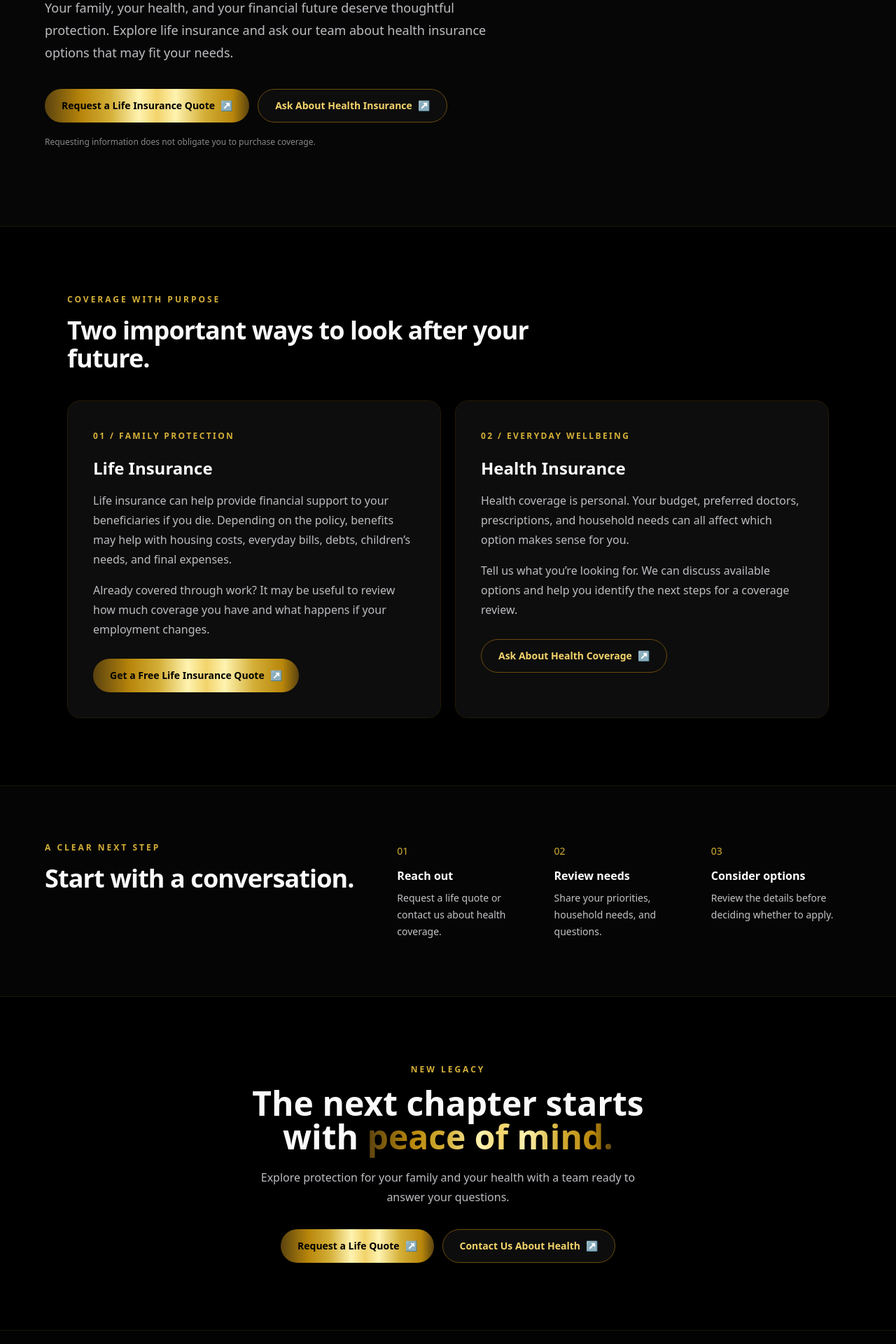
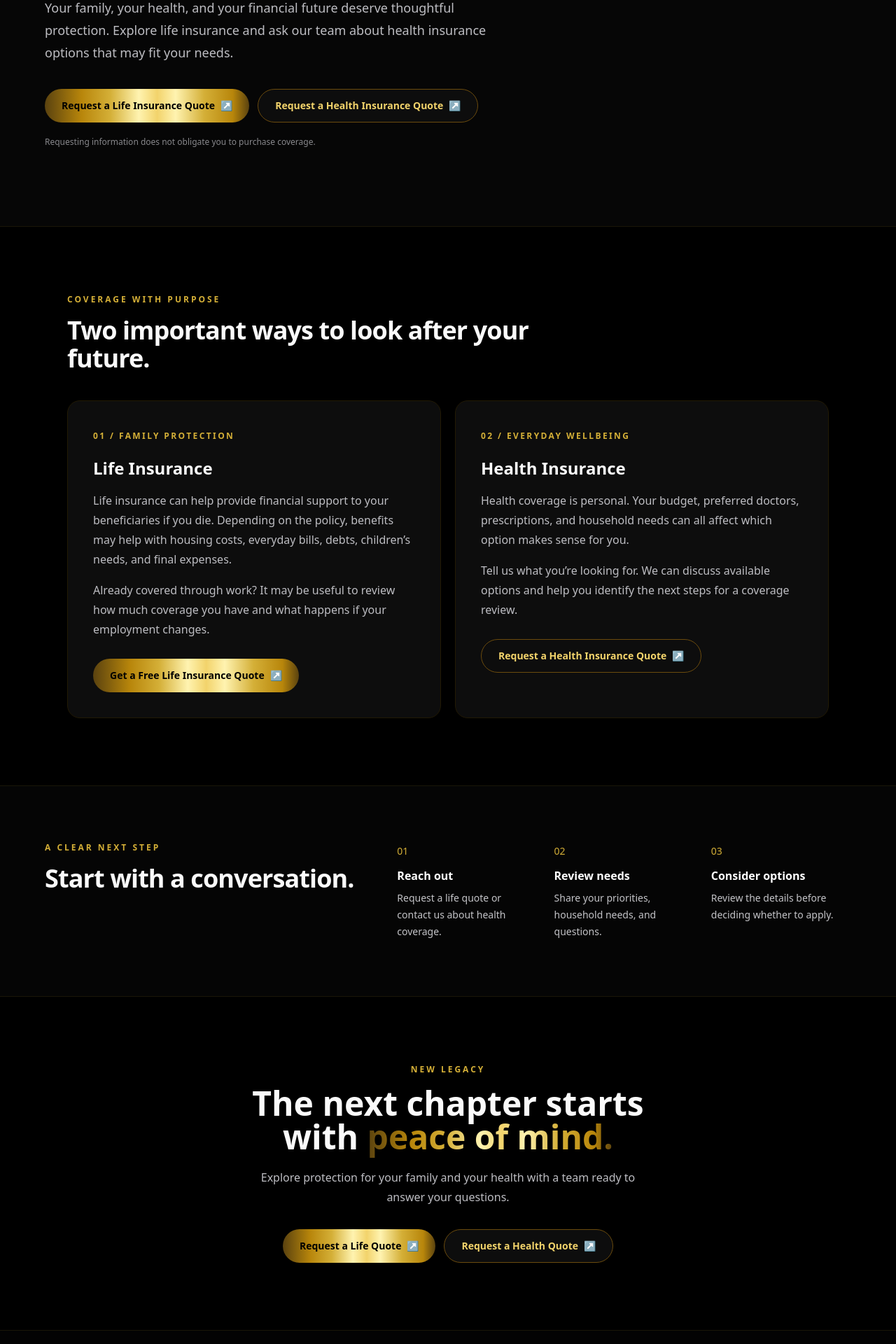
Before and after one commit to aterrazas1993/newlegacy-tax-site, a Next.js app: page /life-health-insurance in a window 1280 px wide. Shown: the part 480-2400 px from the top of the page at 70% size. Built offline with nearby package versions, Linux system fonts and the light colour scheme.

Commit message:
Use shared insurance quote form for life and health inquiries

```diff
--- a/app/life-health-insurance/page.tsx
+++ b/app/life-health-insurance/page.tsx
@@ -2,8 +2,7 @@ import type { Metadata } from "next";
 import Link from "next/link";
 import Image from "next/image";
 
-const quoteUrl = "https://form.jotform.com/oscarcortes/LifeInsuranceQuote";
-const contactUrl = "mailto:info@newlegacyfinancial.net?subject=Health%20insurance%20options";
+const insuranceQuoteUrl = "https://form.jotform.com/oscarcortes/InsuranceQuote";
 
 export const metadata: Metadata = {
   title: "Life & Health Insurance | New Legacy Tax Services",
@@ -60,7 +59,7 @@ export default function LifeHealthInsurancePage() {
             <div className="mb-7 flex items-center gap-3 text-xs font-semibold uppercase tracking-[0.25em] text-[#d4af37]"><span className="h-px w-8 bg-[#6b4b0d]" /> Life & Health Insurance</div>
             <h1 className="max-w-4xl text-4xl font-semibold leading-[1.12] tracking-tight sm:text-6xl lg:text-7xl">Protect what matters.<br /><GoldText>Plan for what’s next.</GoldText></h1>
             <p className="mt-7 max-w-2xl text-base leading-8 text-[#bdbdc2] sm:text-lg">Your family, your health, and your financial future deserve thoughtful protection. Explore life insurance and ask our team about health insurance options that may fit your needs.</p>
-            <div className="mt-9 flex flex-wrap gap-3"><Action href={quoteUrl}>Request a Life Insurance Quote</Action><Action href={contactUrl} secondary>Ask About Health Insurance</Action></div>
+            <div className="mt-9 flex flex-wrap gap-3"><Action href={insuranceQuoteUrl}>Request a Life Insurance Quote</Action><Action href={insuranceQuoteUrl} secondary>Request a Health Insurance Quote</Action></div>
             <p className="mt-5 text-xs text-[#88888c]">Requesting information does not obligate you to purchase coverage.</p>
           </div>
         </section>
@@ -74,14 +73,14 @@ export default function LifeHealthInsurancePage() {
               <h3 className="mt-5 text-2xl font-semibold">Life Insurance</h3>
               <p className="mt-4 leading-7 text-[#bdbdc2]">Life insurance can help provide financial support to your beneficiaries if you die. Depending on the policy, benefits may help with housing costs, everyday bills, debts, children’s needs, and final expenses.</p>
               <p className="mt-4 leading-7 text-[#bdbdc2]">Already covered through work? It may be useful to review how much coverage you have and what happens if your employment changes.</p>
-              <div className="mt-7"><Action href={quoteUrl}>Get a Free Life Insurance Quote</Action></div>
+              <div className="mt-7"><Action href={insuranceQuoteUrl}>Get a Free Life Insurance Quote</Action></div>
             </article>
             <article className="rounded-2xl border border-[#221a04] bg-[#0d0d0d] p-7 sm:p-9">
               <span className="text-xs font-semibold tracking-[0.2em] text-[#d4af37]">02 / EVERYDAY WELLBEING</span>
               <h3 className="mt-5 text-2xl font-semibold">Health Insurance</h3>
               <p className="mt-4 leading-7 text-[#bdbdc2]">Health coverage is personal. Your budget, preferred doctors, prescriptions, and household needs can all affect which option makes sense for you.</p>
               <p className="mt-4 leading-7 text-[#bdbdc2]">Tell us what you’re looking for. We can discuss available options and help you identify the next steps for a coverage review.</p>
-              <div className="mt-7"><Action href={contactUrl} secondary>Ask About Health Coverage</Action></div>
+              <div className="mt-7"><Action href={insuranceQuoteUrl} secondary>Request a Health Insurance Quote</Action></div>
             </article>
           </div>
         </section>
@@ -101,7 +100,7 @@ export default function LifeHealthInsurancePage() {
           <p className="text-xs font-semibold uppercase tracking-[0.25em] text-[#d4af37]">New Legacy</p>
           <h2 className="mx-auto mt-4 max-w-2xl text-3xl font-semibold sm:text-5xl">The next chapter starts with <GoldText>peace of mind.</GoldText></h2>
           <p className="mx-auto mt-5 max-w-xl leading-7 text-[#bdbdc2]">Explore protection for your family and your health with a team ready to answer your questions.</p>
-          <div className="mt-8 flex flex-wrap justify-center gap-3"><Action href={quoteUrl}>Request a Life Quote</Action><Action href={contactUrl} secondary>Contact Us About Health</Action></div>
+          <div className="mt-8 flex flex-wrap justify-center gap-3"><Action href={insuranceQuoteUrl}>Request a Life Quote</Action><Action href={insuranceQuoteUrl} secondary>Request a Health Quote</Action></div>
         </section>
       </main>
 
```
